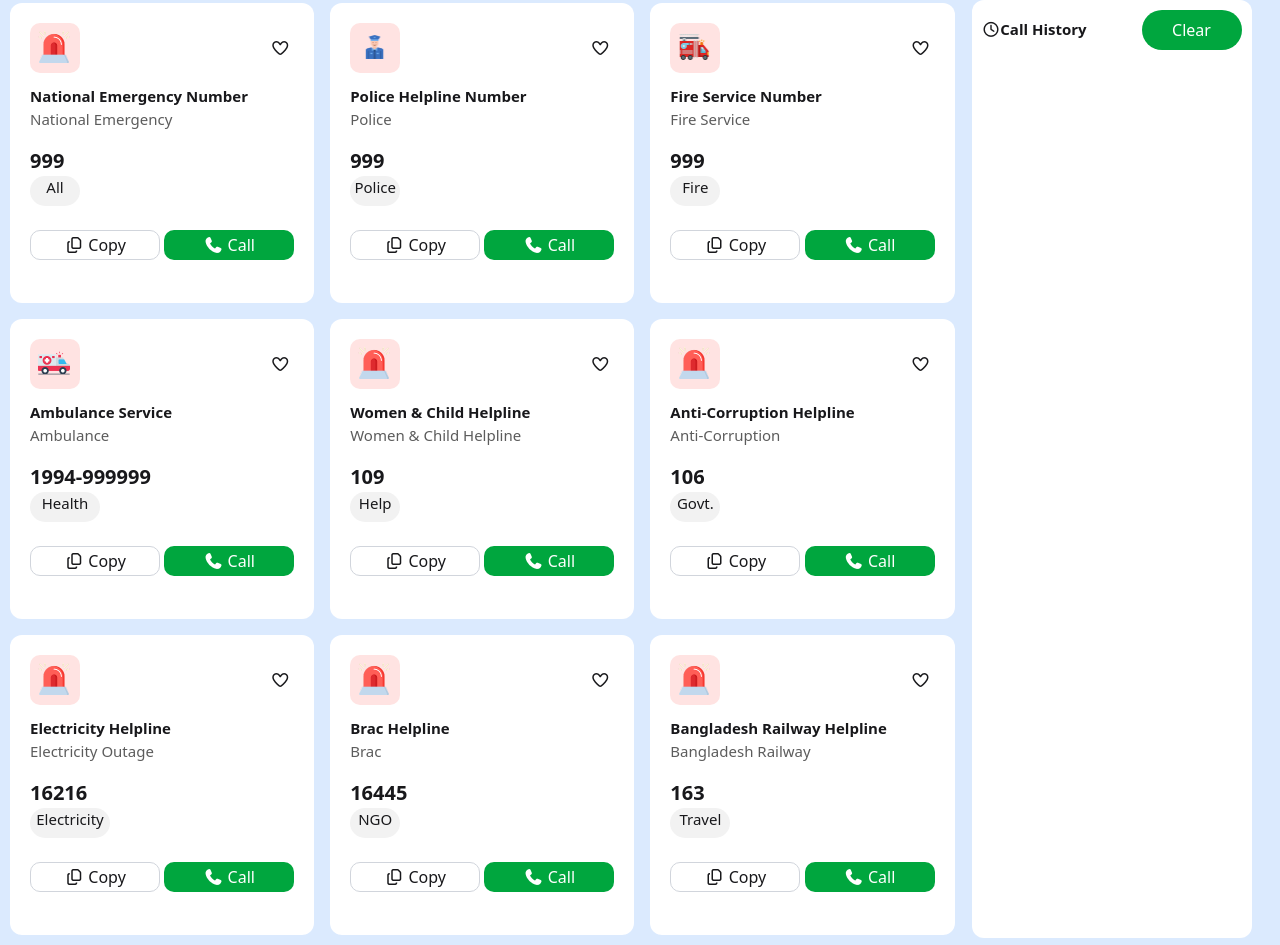
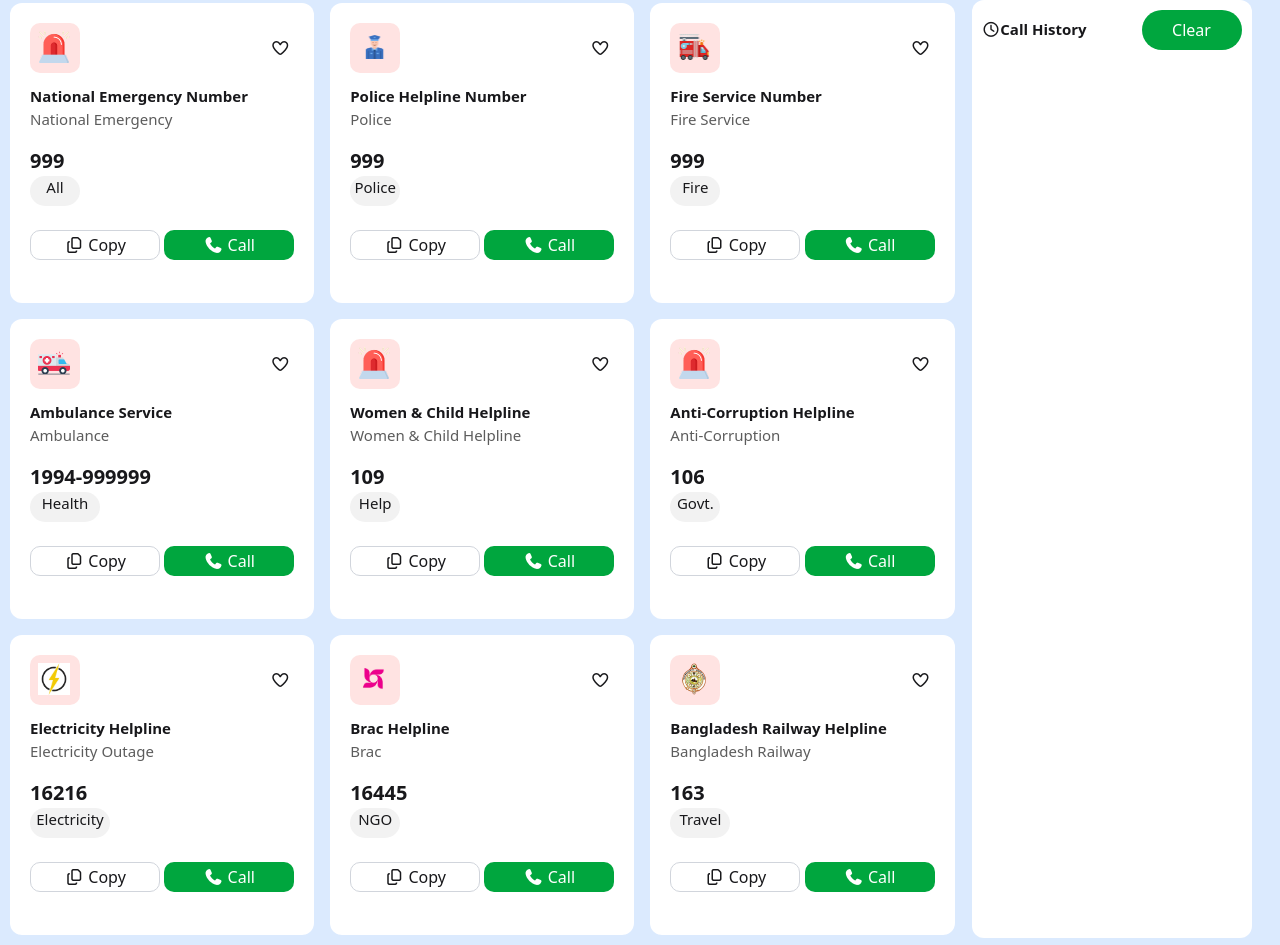
Before and after one commit to Mahidkarim/fifth-assignment, a plain HTML site: page index.html in a window 1280 px wide. Shown: the part 337-1282 px from the top of the page. Drawn offline with nearby package versions, Linux system fonts and the light colour scheme.

Commit message:
added some card icon

```diff
--- a/index.html
+++ b/index.html
@@ -232,7 +232,7 @@
 
                 <div class="flex justify-between items-center">
                     <div class=" w-[50px] h-[50px] bg-[#FFE3E2] p-2 rounded-[10px]"><img class="w-[32px] h-[32px]"
-                            src="./assets/emergency.png" alt=""></div>
+                            src="./assets/Electricity avif.avif" alt=""></div>
 
                     <p class="w-[24px] h-[24px]"><i id="heart-ash7" class="fa-regular fa-heart"></i></p>
                 </div>
@@ -259,7 +259,7 @@
 
                 <div class="flex justify-between items-center">
                     <div class=" w-[50px] h-[50px] bg-[#FFE3E2] p-2 rounded-[10px]"><img class="w-[32px] h-[32px]"
-                            src="./assets/emergency.png" alt=""></div>
+                            src="./assets/brac.png" alt=""></div>
 
                     <p class="w-[24px] h-[24px]"><i id="heart-ash8" class="fa-regular fa-heart"></i></p>
                 </div>
@@ -286,7 +286,7 @@
 
                 <div class="flex justify-between items-center">
                     <div class=" w-[50px] h-[50px] bg-[#FFE3E2] p-2 rounded-[10px]"><img class="w-[32px] h-[32px]"
-                            src="./assets/emergency.png" alt=""></div>
+                            src="./assets/Bangladesh-Railway.png" alt=""></div>
 
                     <p class="w-[24px] h-[24px]"><i id="heart-ash9" class="fa-regular fa-heart"></i></p>
                 </div>
```
Also changed, not shown: assets/Electricity avif.avif (added).
